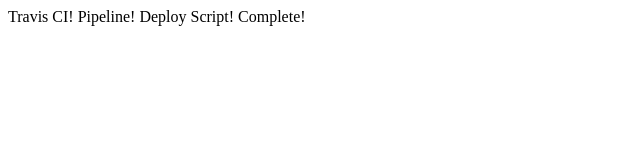
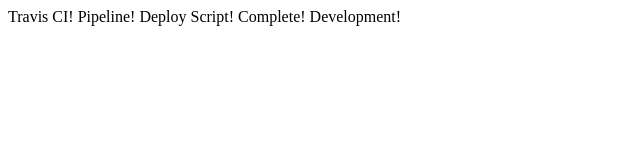
Before and after one commit to lioneltay/my-website, a React app: page / in a window 1280 px wide. Shown: the top 160 px of the page, without its empty margins (0-640 px from the left). Built offline with nearby package versions, Linux system fonts and the light colour scheme.

Commit message:
Development branch

```diff
--- a/src/App.tsx
+++ b/src/App.tsx
@@ -4,7 +4,7 @@
   render() {
     return (
       <div>
-        <div>Travis CI! Pipeline! Deploy Script! Complete!</div>
+        <div>Travis CI! Pipeline! Deploy Script! Complete! Development!</div>
       </div>
     )
   }
```
